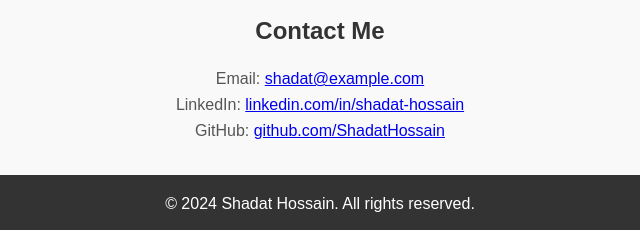
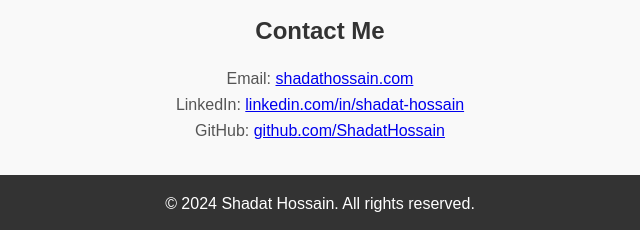
Before and after one commit to shadathossain74/shadathossain74.github.io, a plain HTML site: page index.html in a window 1280 px wide. Shown: the part 1199-1429 px from the top of the page, 320-960 px from the left. Drawn offline with Linux system fonts and the light colour scheme.

Commit message:
Update index.html

```diff
--- a/index.html
+++ b/index.html
@@ -65,7 +65,7 @@
 
   <section id="contact" class="section">
     <h2>Contact Me</h2>
-    <p>Email: <a href="mailto:shadat@example.com">shadat@example.com</a></p>
+    <p>Email: <a href="mailto:shadat@example.com">shadathossain.com</a></p>
     <p>LinkedIn: <a href="https://linkedin.com/in/shadat-hossain" target="_blank">linkedin.com/in/shadat-hossain</a></p>
     <p>GitHub: <a href="https://github.com/ShadatHossain" target="_blank">github.com/ShadatHossain</a></p>
   </section>
```
